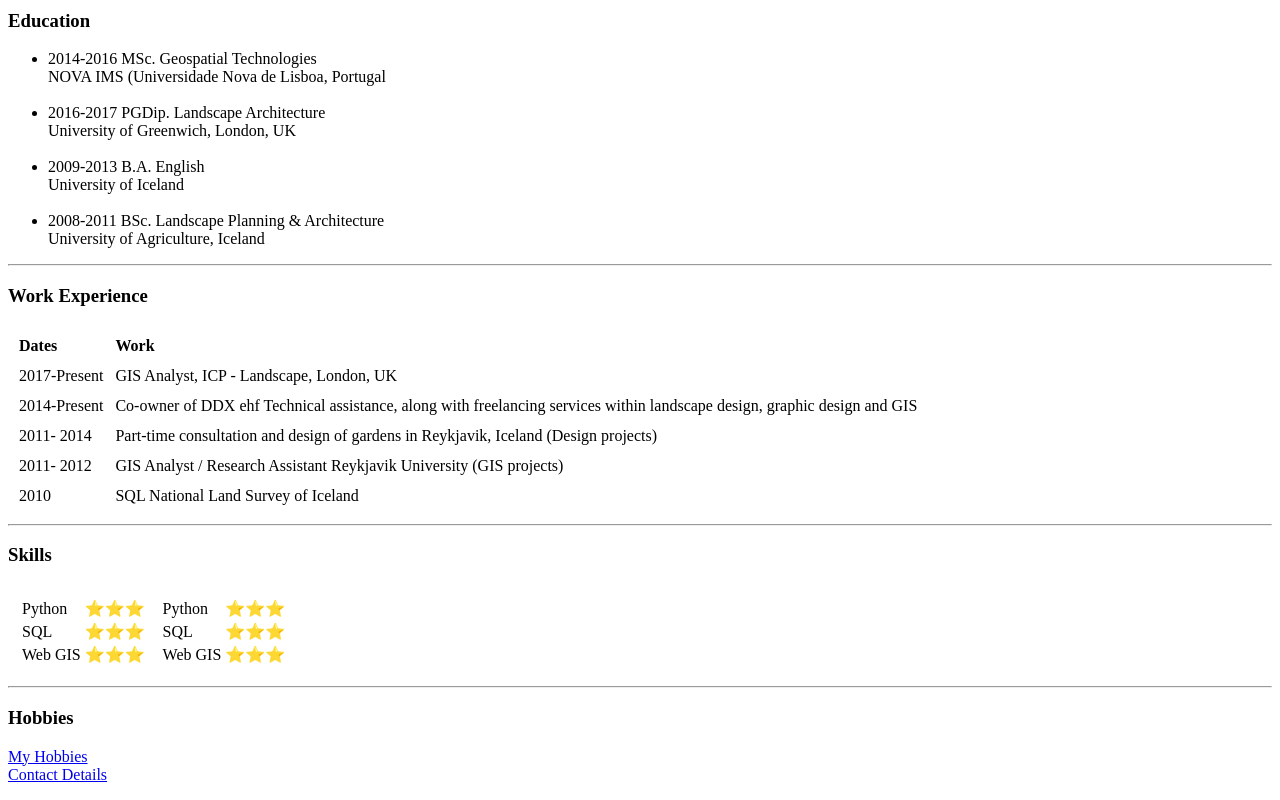
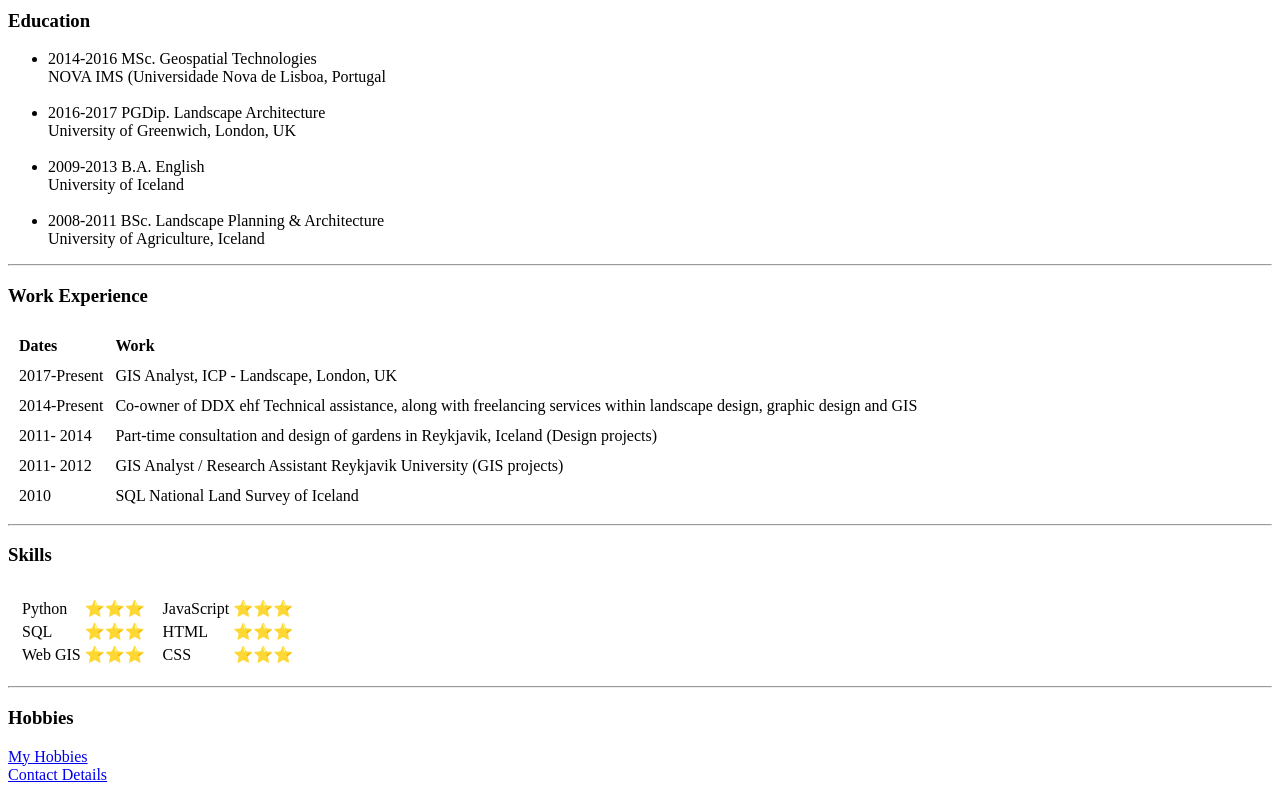
Before and after one commit to davesice/cv, a plain HTML site: page index.html in a window 1280 px wide. Shown: the part 469-1269 px from the top of the page. Drawn offline with Linux system fonts and the light colour scheme.

Commit message:
Draft 2 CV

```diff
--- a/index.html
+++ b/index.html
@@ -103,15 +103,15 @@
         <td>
           <table>
             <tr>
-              <td>Python</td>
+              <td>JavaScript</td>
               <td>⭐⭐⭐</td>
             </tr>
             <tr>
-              <td>SQL</td>
+              <td>HTML</td>
               <td>⭐⭐⭐</td>
             </tr>
             <tr>
-              <td>Web GIS</td>
+              <td>CSS</td>
               <td>⭐⭐⭐</td>
             </tr>
           </table>
```
